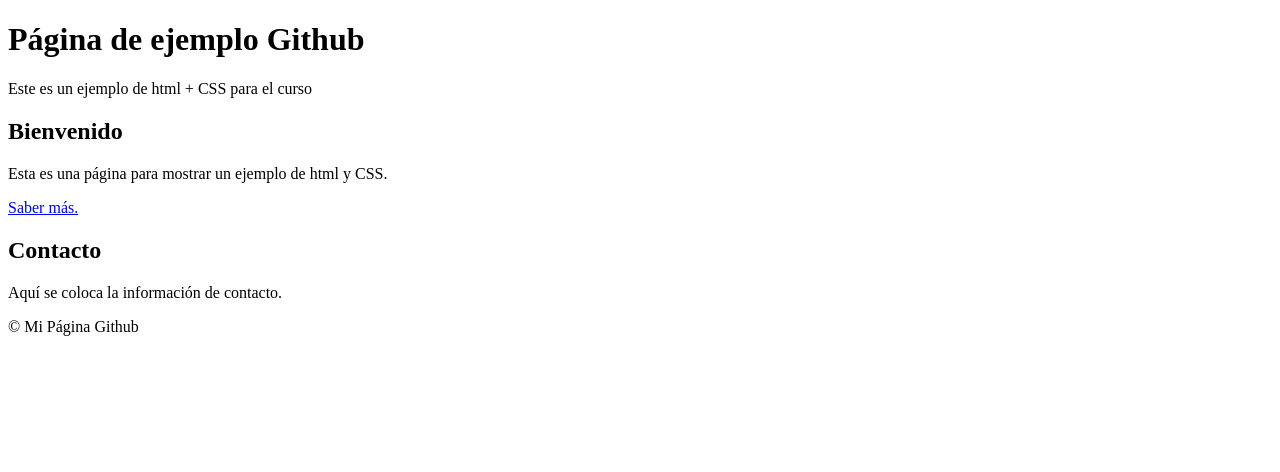
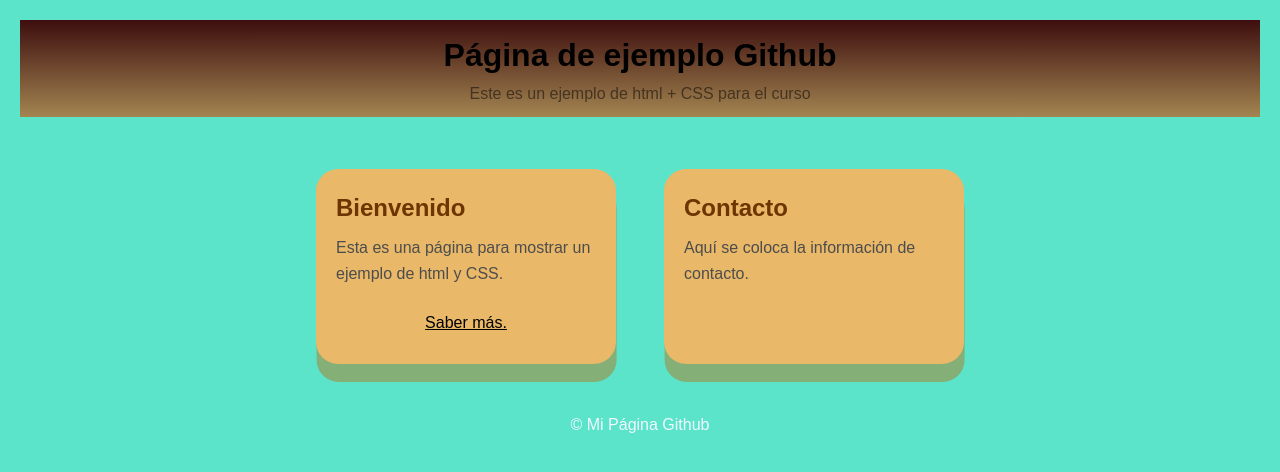
Before and after one commit to JhoryoEspitia/html_jhoryo, a plain HTML site: page index.html in a window 1280 px wide. Drawn offline with Linux system fonts and the light colour scheme.

Commit message:
se finaliza ahora si completamente el css

```diff
--- a/index.html
+++ b/index.html
@@ -4,7 +4,7 @@
         <meta charset="UTF-8"/>
         <meta name="viewport" content="width=device-width, initial-scale=1.0"/>
         <title>Mi Página Github</title>
-        <link rel="stylesheet" href="styles.css"/>
+        <link rel="stylesheet" href="style.css"/>
     </head>
 <body>
     <header class= "site-header">
--- a/style.css
+++ b/style.css
@@ -14,9 +14,61 @@ body {
 }
 /* Estilo para el encabezado con degradado */
 .site-header {
-    background: linear-gradient(to top, #9edb61, #0e3d10);
+    background: linear-gradient(to top, #a38551, #3d0e0e);
     color: rgb(0, 0, 0);
     padding: 10px 0;
     text-align: center;
     margin-bottom: 20px;
+
 }
+.subtitle{
+    opacity: 50%;
+}
+
+.content{
+    display: flex; /* coloca las tarjetas una al lado de la otra*/
+    gap: 3rem ;/*separar las tarjetas*/
+    flex-wrap:wrap; /* permite que las tarjetas bajen si no caben*/
+    justify-content: center;
+    padding: 2rem;
+
+}
+
+.card{
+    background: #e9b868 ;
+    padding: 1.25rem;
+    border-radius: 22px;
+    box-shadow: 0.6px 18px rgba(186, 101, 3, 0.418); /* dar produndida de la tarjeta */
+    width: 300px;
+}
+
+.card h2{
+    margin-bottom: 0.5rem;
+    color:rgb(108, 53, 1)
+
+}
+
+.card p{
+    margin-bottom: 1rem;
+    color: rgb(77, 77, 77)
+}
+
+.btn{
+    display: inline-block;
+    padding: 0.5rem 1rem;
+    border-radius: 8px;
+    color: #000000;
+    justify-content: center;
+}
+
+.card a{
+    justify-content: center;
+    display: flex;
+    text-align: center;
+}
+
+.site-footer{
+    text-align: center;
+    padding: 1rem;
+    color: aliceblue
+}
```
